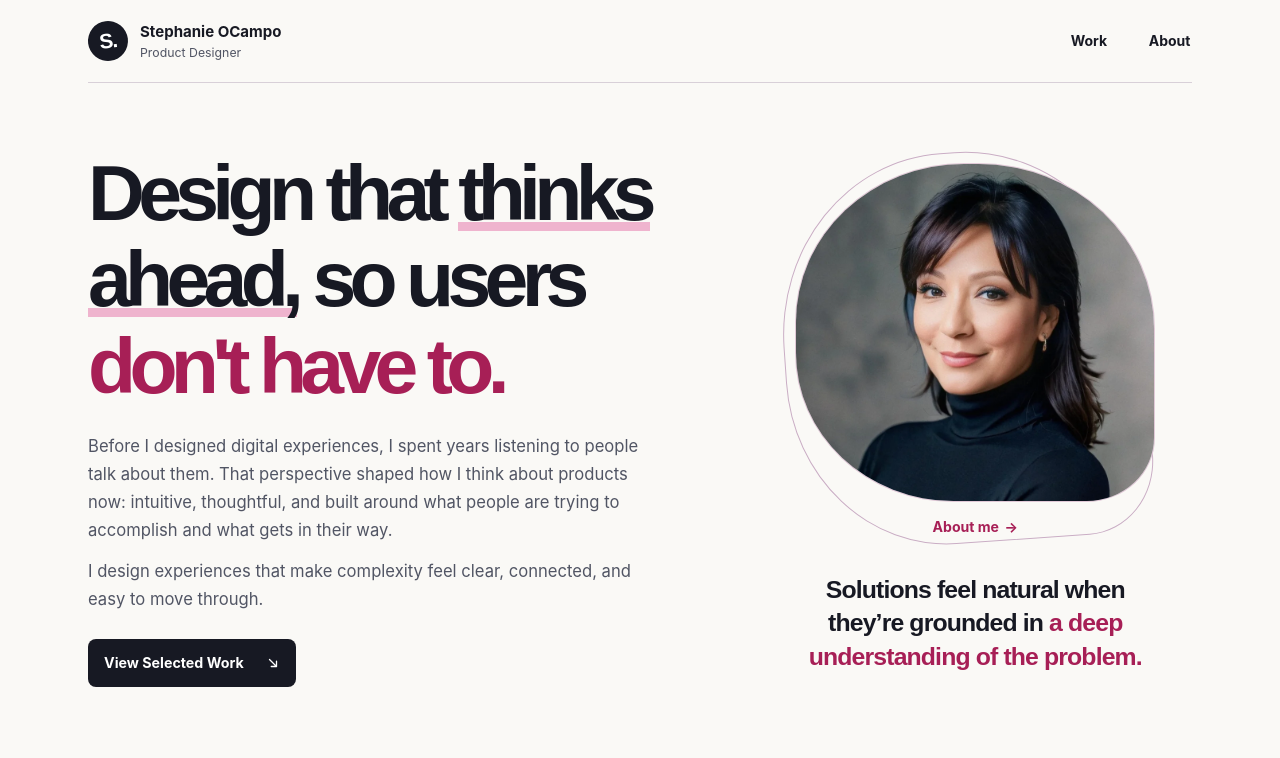
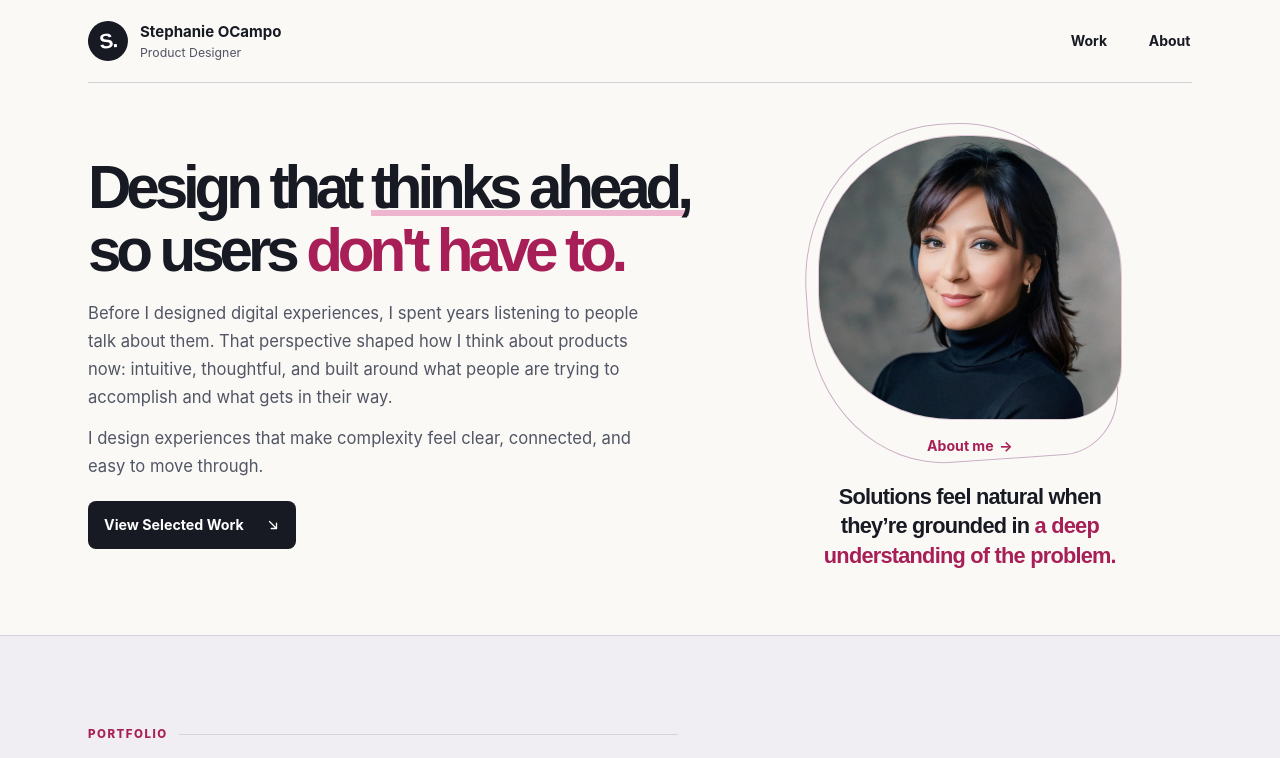
Before and after one commit to stephzies/portfolio-v2, a plain HTML site: page index.html in a window 1280 px wide. Shown: the top 758 px of the page. Drawn offline with Linux system fonts and the light colour scheme.

Commit message:
Tighten desktop hero spacing and typography

```diff
--- a/hero-portrait.css
+++ b/hero-portrait.css
@@ -28,3 +28,14 @@
 }
 
 @media(min-width:761px){.editorial-hero{padding-block:clamp(2.75rem,5.2vw,4.65rem) clamp(3rem,6.2vw,5.3rem)}.editorial-hero h1{margin-top:0}}
+@media(min-width:761px){
+  .editorial-hero{
+    padding-block:clamp(2rem,3.2vw,2.875rem) clamp(2.5rem,4.3vw,3.5rem);
+    column-gap:clamp(1.75rem,4vw,3.5rem)
+  }
+  .editorial-hero h1{font-size:clamp(2.7rem,4.7vw,4.25rem);line-height:1.05;margin-bottom:1.125rem}
+  .editorial-hero .button{margin-top:1.25rem}
+  .hero-aside{gap:.9rem}
+  .portrait-unit{width:min(100%,19rem)}
+  .hero-philosophy{max-width:29ch;font-size:clamp(1.1rem,1.7vw,1.375rem)}
+}
```
